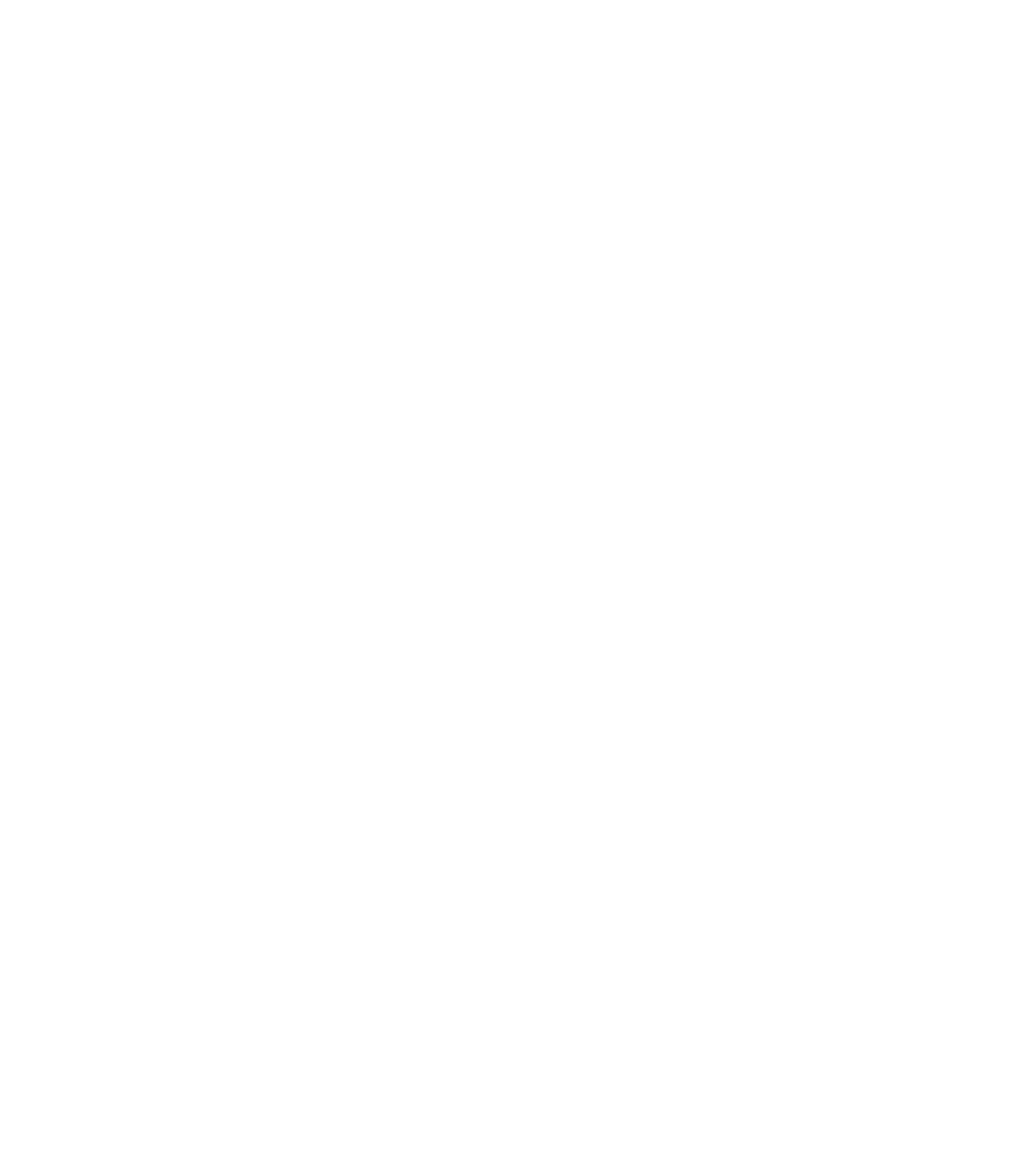
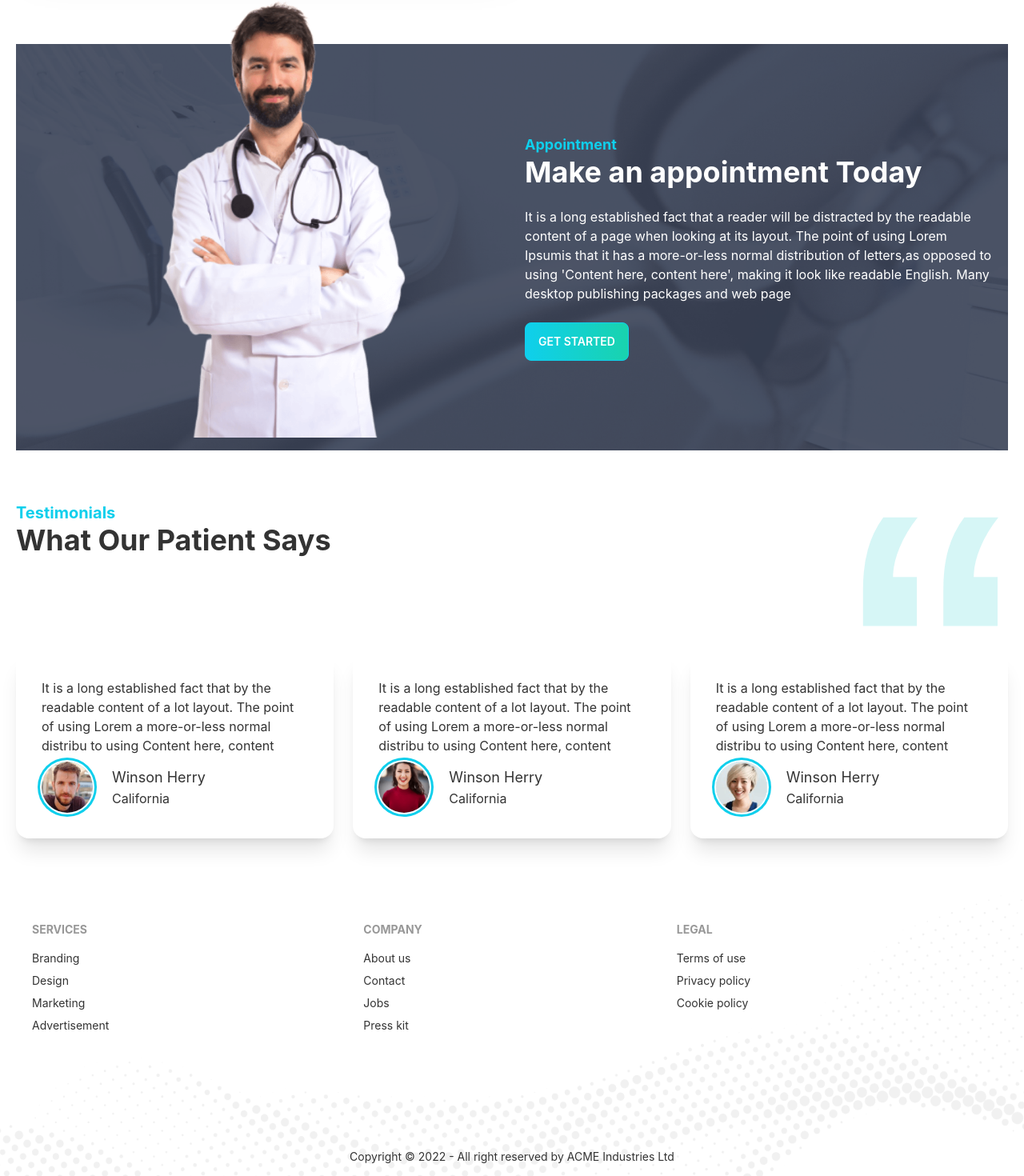
Before and after one commit to SamitMahadi/Dentist-Portal-Client, a React (Create React App) app: page / in a window 1280 px wide. Shown: the part 2080-3550 px from the top of the page at 80% size. Before the commit the page ends 1224 px from the top, so only its background shows below. Built offline with nearby package versions, Linux system fonts and the light colour scheme.

Commit message:
home done

```diff
--- /dev/null
+++ b/src/Components/PrimaryButton/PrimaryButton.js
@@ -0,0 +1,11 @@
+
+
+const PrimaryButton = ({children}) => {
+    return (
+        <div>
+            <button className="btn btn-primary bg-gradient-to-r from-primary to-secondary text-white">{children}</button>
+        </div>
+    );
+};
+
+export default PrimaryButton;
--- a/src/Pages/Home/Home/Home.js
+++ b/src/Pages/Home/Home/Home.js
@@ -2,6 +2,9 @@ import React from 'react';
 import Banner from '../Banner/Banner';
 import InfoCards from '../InfoCard/InfoCards';
 import Services from '../Services/Services';
+import TermsHome from '../TermsHome/TermsHome';
+import MakeAppointment from '../MakeAppointment/MakeAppointment';
+import Testimonials from '../Testimonials/Testimonials';
 
 const Home = () => {
     return (
@@ -9,6 +12,9 @@ const Home = () => {
             <Banner></Banner>
             <InfoCards></InfoCards>
             <Services></Services>
+            <TermsHome></TermsHome>
+            <MakeAppointment></MakeAppointment>
+            <Testimonials></Testimonials>
         </div>
     );
 };
--- /dev/null
+++ b/src/Pages/Home/MakeAppointment/MakeAppointment.js
@@ -0,0 +1,25 @@
+import React from 'react';
+import doctor from '../../../assets/images/doctor.png'
+import PrimaryButton from '../../../Components/PrimaryButton/PrimaryButton';
+
+
+const MakeAppointment = () => {
+    return (
+        <section className='mt-24'>
+            <div className="hero bg-appointment">
+                <div className="hero-content flex-col lg:flex-row">
+                    <img src={doctor} className="-mt-32 hidden lg:block lg:w-1/2  " alt=''/>
+                    <div>
+                        <h1 className='text-lg text-primary font-bold'>Appointment</h1>
+                        <h1 className="text-4xl font-bold text-white">Make an appointment Today</h1>
+                        <p className="py-6 text-white">It is a long established fact that a reader will be distracted by the readable content of a page when looking at its layout. The point of using Lorem Ipsumis that it has a more-or-less normal distribution of letters,as opposed to using 'Content here, content here', making it look like readable English. Many desktop publishing packages and web page</p>
+                        <PrimaryButton>Get Started</PrimaryButton>
+                    </div>
+                </div>
+            </div>
+        </section>
+
+    );
+};
+
+export default MakeAppointment;
--- /dev/null
+++ b/src/Pages/Home/TermsHome/TermsHome.js
@@ -0,0 +1,19 @@
+import React from 'react';
+import treatment from '../../../assets/images/treatment.png'
+
+const TermsHome = () => {
+    return (
+        <div className="hero mt-12">
+            <div className="hero-content  flex-col lg:flex-row">
+                <img src={treatment} className="lg:w-1/2 rounded-lg shadow-2xl "alt='' />
+                <div className='pl-4'>
+                    <h1 className="text-5xl font-bold">Exceptional Dental Care, on Your Terms</h1>
+                    <p className="py-6 text-lg">At Dental portal, your smile is our top priority. We are dedicated to providing you with the personalized and gentle care that you deserve. When you visit our office, you can expect all that modern dentistry has to offer, including a comprehensive list of general, restorative and cosmetic dental services to meet the needs of the whole family. Our goal is to assist each patient in achieving and maintaining long-term dental health and a beautiful smile.We are a dental practice devoted to restoring and enhancing the natural beauty of your smile using conservative,  long lasting smiles!.</p>
+                    <button className="btn btn-primary bg-gradient-to-r from-primary to-secondary text-white">Get Started</button>
+                </div>
+            </div>
+        </div>
+    );
+};
+
+export default TermsHome;
--- /dev/null
+++ b/src/Pages/Home/Testimonials/Testimonial.js
@@ -0,0 +1,26 @@
+import React from 'react';
+
+const Testimonial = ({ testimonial }) => {
+    const { name, img, review, location } = testimonial
+    return (
+        <div className="card shadow-xl">
+            <div className="card-body">
+
+                <p>{review}</p>
+                <div className="flex items-center ">
+                    <div className="avatar mr-6">
+                        <div className="w-16 rounded-full ring ring-primary ring-offset-base-100 ring-offset-2">
+                            <img src={img} alt='' />
+                        </div>
+                    </div>
+                    <div>
+                        <h5 className="text-lg">{name}</h5>
+                        <p>{location}</p>
+                    </div>
+                </div>
+            </div>
+        </div>
+    );
+};
+
+export default Testimonial;
--- /dev/null
+++ b/src/Pages/Home/Testimonials/Testimonials.js
@@ -0,0 +1,56 @@
+import React from 'react';
+import quoute from '../../../assets/icons/quote.svg'
+import people1 from '../../../assets/images/people1.png'
+import people2 from '../../../assets/images/people2.png'
+import people3 from '../../../assets/images/people3.png'
+import Testimonial from './Testimonial';
+const Testimonials = () => {
+    const testimonials = [
+        {
+            _id: 1,
+            name: 'Winson Herry',
+            img: people1,
+            review: 'It is a long established fact that by the readable content of a lot layout. The point of using Lorem a more-or-less normal distribu to using Content here, content',
+            location: 'California'
+        },
+        {
+            _id: 2,
+            name: 'Winson Herry',
+            img: people2,
+            review: 'It is a long established fact that by the readable content of a lot layout. The point of using Lorem a more-or-less normal distribu to using Content here, content',
+            location: 'California'
+        },
+        {
+            _id: 3,
+            name: 'Winson Herry',
+            img: people3,
+            review: 'It is a long established fact that by the readable content of a lot layout. The point of using Lorem a more-or-less normal distribu to using Content here, content',
+            location: 'California'
+
+        }
+    ]
+    return (
+        <section className='my-16'>
+            <div className='flex justify-between'>
+                <div>
+                    <h4 className="text-xl text-primary font-bold">Testimonials</h4>
+                    <h2 className="text-4xl font-bold">What Our Patient Says</h2>
+
+                </div>
+                <figure>
+                    <img className=' w-24 lg:w-48' src={quoute} alt="" />
+                </figure>
+            </div>
+            <div className='mt-8 grid  gap-6 grid-cols-1 md:grid-cols-2 lg:grid-cols-3'>
+                {
+                    testimonials.map(testimonial => <Testimonial
+                        key={testimonial._id}
+                        testimonial={testimonial}
+                    ></Testimonial>)
+                }
+            </div>
+        </section>
+    );
+};
+
+export default Testimonials;
--- a/src/Pages/Shared/Footer/Footer.js
+++ b/src/Pages/Shared/Footer/Footer.js
@@ -1,10 +1,37 @@
 import React from 'react';
+
 
 const Footer = () => {
     return (
-        <div>
-            <h1>this is footer</h1>
-        </div>
+        <footer className=" p-10 bg-footer bg-cover ">
+            <div className='footer'>
+                <div>
+                    <span className="footer-title">Services</span>
+                    <a className="link link-hover">Branding</a>
+                    <a className="link link-hover">Design</a>
+                    <a className="link link-hover">Marketing</a>
+                    <a className="link link-hover">Advertisement</a>
+                </div>
+                <div>
+                    <span className="footer-title">Company</span>
+                    <a className="link link-hover">About us</a>
+                    <a className="link link-hover">Contact</a>
+                    <a className="link link-hover">Jobs</a>
+                    <a className="link link-hover">Press kit</a>
+                </div>
+                <div>
+                    <span className="footer-title">Legal</span>
+                    <a className="link link-hover">Terms of use</a>
+                    <a className="link link-hover">Privacy policy</a>
+                    <a className="link link-hover">Cookie policy</a>
+                </div>
+            </div>
+            <footer className="footer footer-center p-4 mt-32 text-base-content">
+                <div>
+                    <p>Copyright © 2022 - All right reserved by ACME Industries Ltd</p>
+                </div>
+            </footer>
+        </footer>
     );
 };
 
--- a/tailwind.config.js
+++ b/tailwind.config.js
@@ -23,6 +23,8 @@ module.exports = {
     extend: {
       backgroundImage: {
         'hero': "url('/src/assets/images/bg.png')",
+        'appointment': "url('/src/assets/images/appointment.png')",
+        'footer'  : "url('/src/assets/images/footer.png')"
       },
 
     },
```
